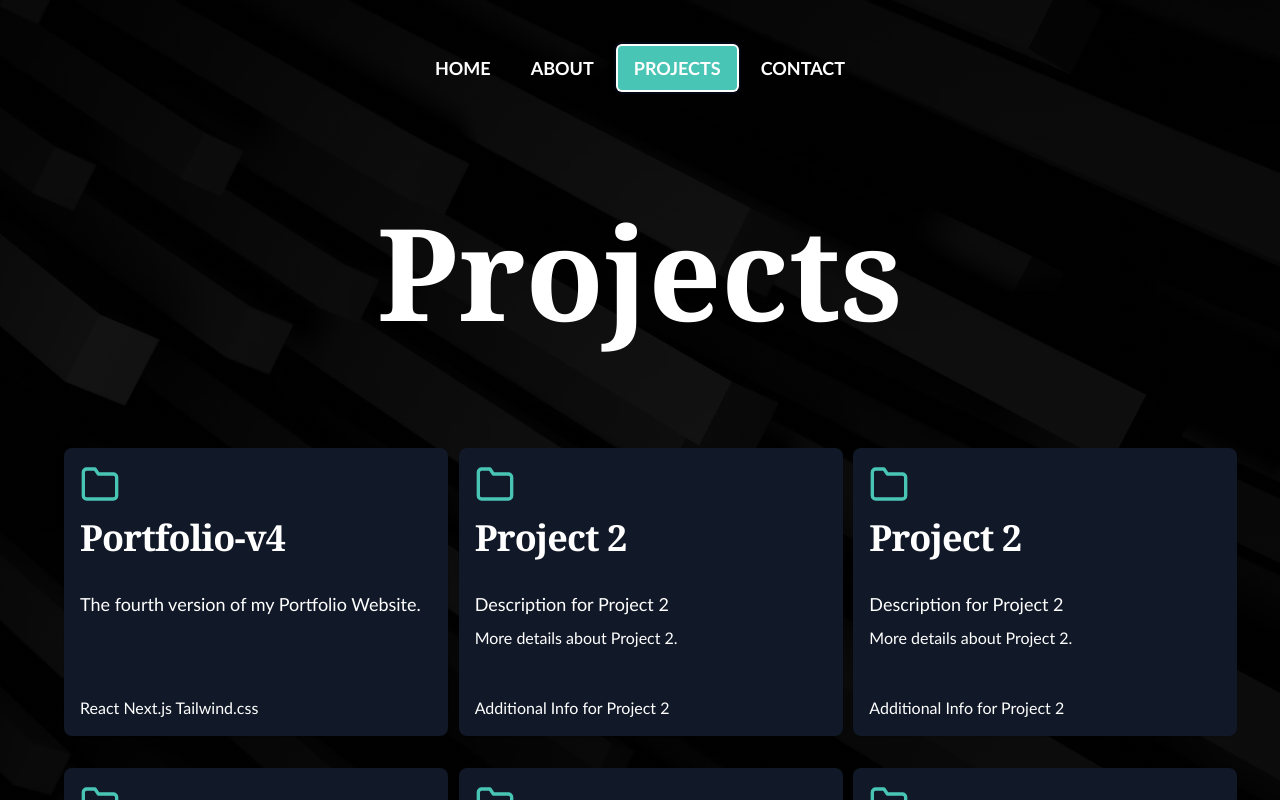
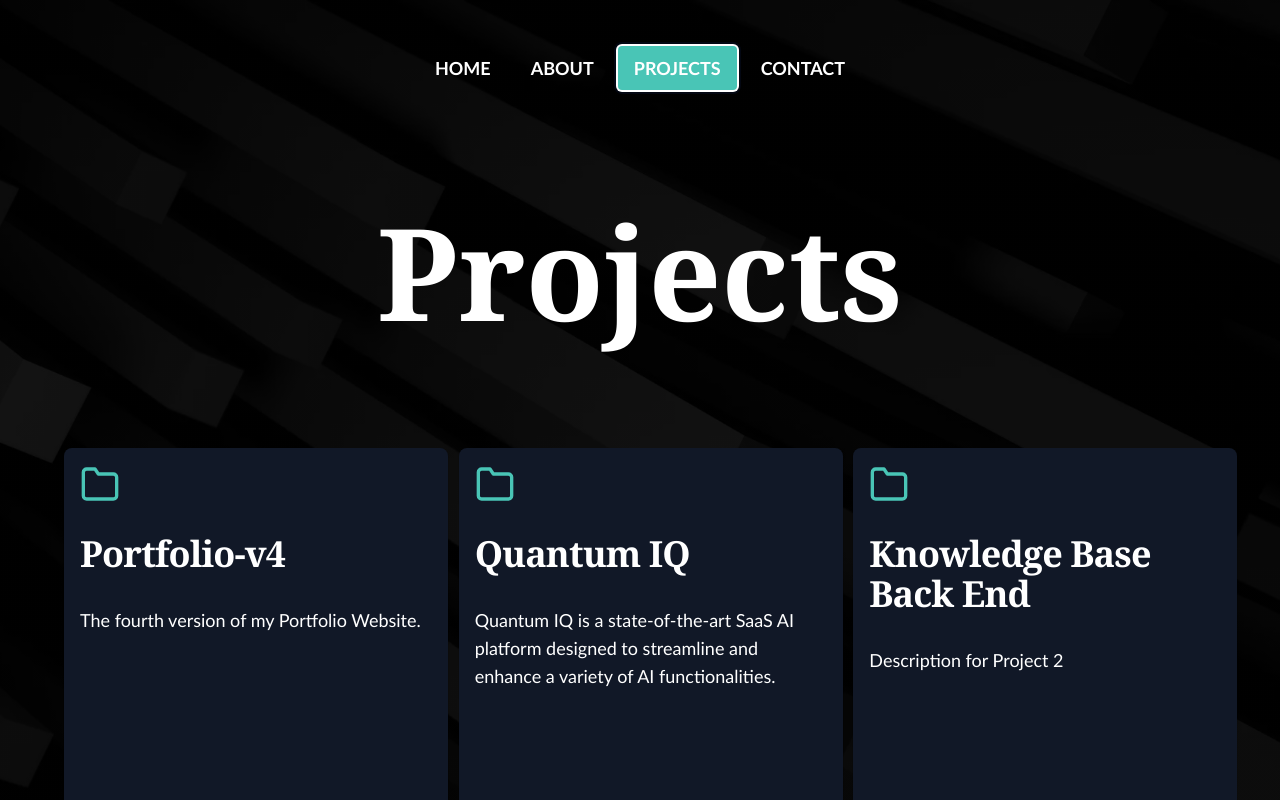
Before and after one commit to Goobber33/Portfolio-v4, a Next.js app: page /main in a window 1280 px wide. Both pictures are taken after a click on the tab "PROJECTS". Shown: the top 800 px of the page. Built offline with nearby package versions, Linux system fonts and the light colour scheme.

Commit message:
Updated the project cards

```diff
--- a/components/projects.tsx
+++ b/components/projects.tsx
@@ -8,26 +8,27 @@ const initialProjects = [
     {
         title: 'Portfolio-v4',
         description: 'The fourth version of my Portfolio Website.',
-        additionalInfo: 'React Next.js Tailwind.css',
+        additionalInfo: 'React | Next.js | Tailwind.css',
         url: "https://portfolio-v4-beta-steel.vercel.app/"
     },
     {
-        title: 'Project 2',
+        title: 'Quantum IQ',
+        description: 'Quantum IQ is a state-of-the-art SaaS AI platform designed to streamline and enhance a variety of AI functionalities.',
+        additionalInfo: 'React | Next.js | Tailwind.css | Prism | Stripe',
+        url: 'https://quantum-ai-kappa.vercel.app/'
+    },
+    {
+        title: 'Knowledge Base Back End',
+        description: 'Description for Project 2',
+        additionalInfo: 'JavaScript | Node.js | Express | MongoDB',
+        url: 'https://github.com/Goobber33/Knowledge-Base-Back-End'
+    },
+    {
+        title: 'Jobstacle Course',
         description: 'Description for Project 2',
         details: 'More details about Project 2.',
         additionalInfo: 'Additional Info for Project 2',
-    },
-    {
-        title: 'Project 2',
-        description: 'Description for Project 2',
-        details: 'More details about Project 2.',
-        additionalInfo: 'Additional Info for Project 2',
-    },
-    {
-        title: 'Project 2',
-        description: 'Description for Project 2',
-        details: 'More details about Project 2.',
-        additionalInfo: 'Additional Info for Project 2',
+        url: 'https://github.com/chewytaro/Jobstacle-course?tab=readme-ov-file'
     },
     {
         title: 'Project 2',
@@ -49,6 +50,7 @@ const additionalProjects = [
         description: 'Description for Project 2',
         details: 'More details about Project 2.',
         additionalInfo: 'Additional Info for Project 2',
+        url: "https://portfolio-v4-beta-steel.vercel.app/"
     },
     {
         title: 'Project 2',
@@ -104,10 +106,37 @@ const ProjectsPage = () => {
                 variants={containerVariants}
                 initial="hidden"
                 animate="visible"
-                className="grid grid-cols-1 sm:grid-cols-2 lg:grid-cols-3 gap-8 p-4 mb-12"
+                className="grid grid-cols-1 sm:grid-cols-2 lg:grid-cols-3 gap-8 p-4 mb-12 mx-auto"
             >
                 {initialProjects.map((project, index) => (
-                    <motion.div key={index} variants={childVariants}>
+                    <motion.div key={index} variants={childVariants} className="mx-auto">
+                        <a href={project.url} target="_blank" rel="noopener noreferrer">
+                            <motion.div variants={cardVariants} whileHover="hover">
+                                <Card className="bg-gray-900 text-white border-none overflow-hidden group cursor-pointer h-96 w-96 max-w-sm mx-auto flex flex-col justify-between">
+                                    <div>
+                                        <CardHeader className="p-4">
+                                            <FiFolder size="2.5em" className="text-customCyan mb-2" />
+                                            <CardTitle className="pt-4 text-4xl font-bold group-hover:text-customCyan font-serif">
+                                                {project.title}
+                                            </CardTitle>
+                                        </CardHeader>
+                                        <CardContent className="p-4 font-sans flex-grow">
+                                            <CardDescription className="text-lg">{project.description}</CardDescription>
+                                            <p className="mt-2">{project.details}</p>
+                                        </CardContent>
+                                    </div>
+                                    <CardFooter className=" p-2 pb-2 -mt-4 font-sans">
+                                        <p>{project.additionalInfo}</p>
+                                    </CardFooter>
+                                </Card>
+
+                            </motion.div>
+                        </a>
+                    </motion.div>
+                ))}
+
+                {showMore && additionalProjects.map((project, index) => (
+                    <motion.div key={`additional-${index}`} variants={childVariants}>
                         <a href={project.url} target="_blank" rel="noopener noreferrer">
                             <motion.div variants={cardVariants} whileHover="hover">
                                 <Card className="bg-gray-900 text-white border-none overflow-hidden group cursor-pointer h-72 w-96 flex flex-col justify-between">
@@ -127,30 +156,8 @@ const ProjectsPage = () => {
                                         <p>{project.additionalInfo}</p>
                                     </CardFooter>
                                 </Card>
-
                             </motion.div>
                         </a>
-                    </motion.div>
-                ))}
-
-                {showMore && additionalProjects.map((project, index) => (
-                    <motion.div key={`additional-${index}`} variants={childVariants}>
-                        <motion.div variants={cardVariants} whileHover="hover">
-                            <Card className="bg-gray-900 text-white border-none overflow-hidden group cursor-pointer">
-                                <CardHeader className="p-4">
-                                    <CardTitle className="text-4xl font-bold group-hover:text-customCyan font-serif">
-                                        {project.title}
-                                    </CardTitle>
-                                </CardHeader>
-                                <CardContent className="p-4 font-sans">
-                                    <CardDescription className="text-lg">{project.description}</CardDescription>
-                                    <p className="mt-2">{project.details}</p>
-                                </CardContent>
-                                <CardFooter className="p-4 font-sans">
-                                    <p>{project.additionalInfo}</p>
-                                </CardFooter>
-                            </Card>
-                        </motion.div>
                     </motion.div>
                 ))}
             </motion.div>
```
Lines whose indentation alone changed are shown as unchanged.
